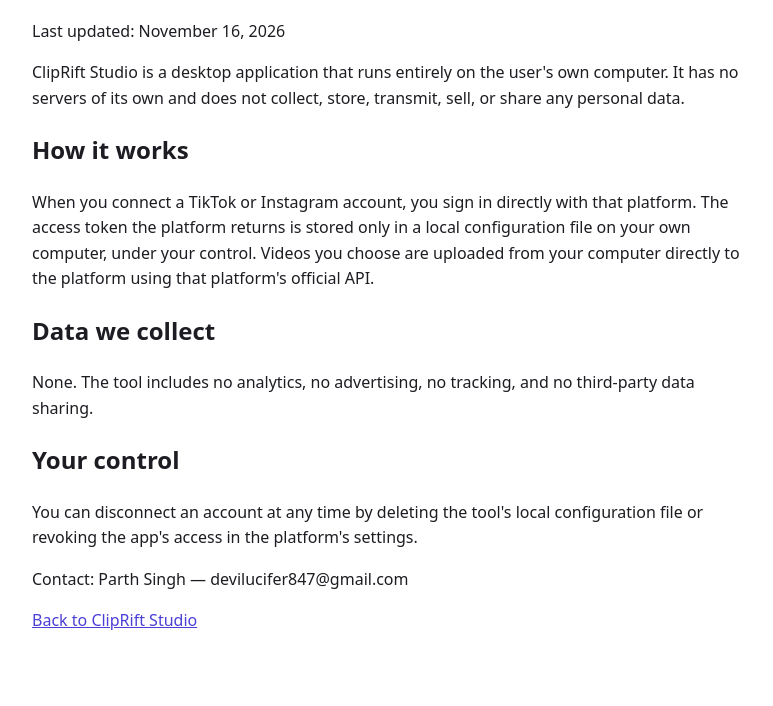
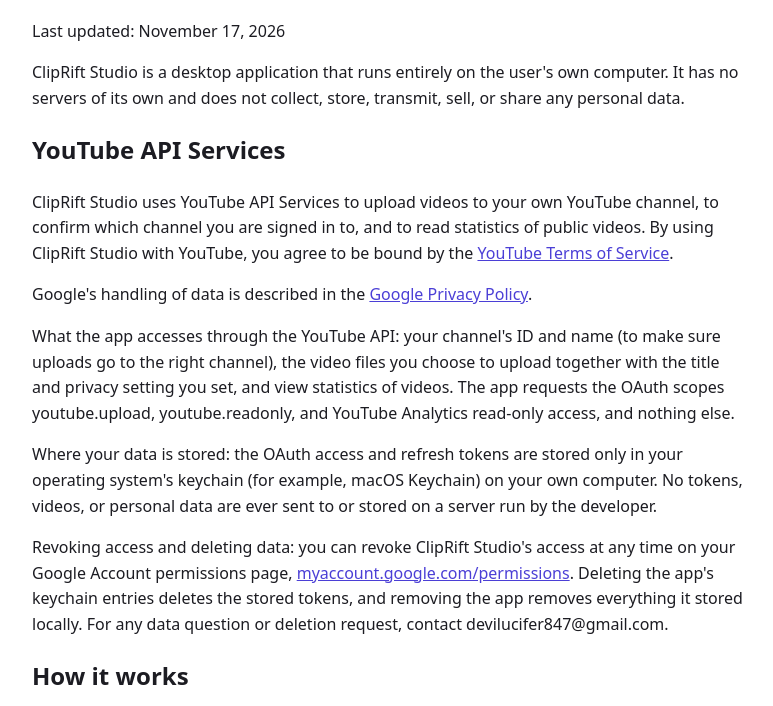
Before and after one commit to Ps23102004/cliprift-pages, a plain HTML site: page privacy.html in a window 1280 px wide. Shown: the part 94-800 px from the top of the page, without its empty margins (248-1021 px from the left). Drawn offline with Linux system fonts and the light colour scheme.

Commit message:
Update privacy.html: YouTube API disclosure and accuracy fixes for YouTube audit

```diff
--- a/privacy.html
+++ b/privacy.html
@@ -8,21 +8,44 @@
 </head>
 <body>
 <h1>Privacy Policy</h1>
-<p>Last updated: November 16, 2026</p>
+<p>Last updated: November 17, 2026</p>
 <p>ClipRift Studio is a desktop application that runs entirely on the user's own
 computer. It has no servers of its own and does not collect, store, transmit, sell, or
 share any personal data.</p>
+<h2>YouTube API Services</h2>
+<p>ClipRift Studio uses YouTube API Services to upload videos to your own YouTube
+channel, to confirm which channel you are signed in to, and to read statistics of
+public videos. By using ClipRift Studio with YouTube, you agree to be bound by the
+<a href="https://www.youtube.com/t/terms">YouTube Terms of Service</a>.</p>
+<p>Google's handling of data is described in the
+<a href="https://policies.google.com/privacy">Google Privacy Policy</a>.</p>
+<p>What the app accesses through the YouTube API: your channel's ID and name (to make
+sure uploads go to the right channel), the video files you choose to upload together
+with the title and privacy setting you set, and view statistics of videos. The app
+requests the OAuth scopes youtube.upload, youtube.readonly, and YouTube Analytics
+read-only access, and nothing else.</p>
+<p>Where your data is stored: the OAuth access and refresh tokens are stored only in
+your operating system's keychain (for example, macOS Keychain) on your own computer.
+No tokens, videos, or personal data are ever sent to or stored on a server run by the
+developer.</p>
+<p>Revoking access and deleting data: you can revoke ClipRift Studio's access at any
+time on your Google Account permissions page,
+<a href="https://myaccount.google.com/permissions">myaccount.google.com/permissions</a>.
+Deleting the app's keychain entries deletes the stored tokens, and removing the app
+removes everything it stored locally. For any data question or deletion request,
+contact devilucifer847@gmail.com.</p>
 <h2>How it works</h2>
-<p>When you connect a TikTok or Instagram account, you sign in directly with that
-platform. The access token the platform returns is stored only in a local configuration
-file on your own computer, under your control. Videos you choose are uploaded from your
-computer directly to the platform using that platform's official API.</p>
+<p>When you connect a YouTube, TikTok, or Instagram account, you sign in directly with
+that platform. The access token the platform returns is stored only in your operating
+system's keychain on your own computer, under your control. Videos you choose are
+uploaded from your computer directly to the platform using that platform's official
+API.</p>
 <h2>Data we collect</h2>
 <p>None. The tool includes no analytics, no advertising, no tracking, and no third-party
 data sharing.</p>
 <h2>Your control</h2>
-<p>You can disconnect an account at any time by deleting the tool's local configuration
-file or revoking the app's access in the platform's settings.</p>
+<p>You can disconnect an account at any time by deleting the tool's keychain entries or
+revoking the app's access in the platform's settings.</p>
 <p>Contact: Parth Singh &mdash; devilucifer847@gmail.com</p>
 <p><a href="index.html">Back to ClipRift Studio</a></p>
 </body>
```
